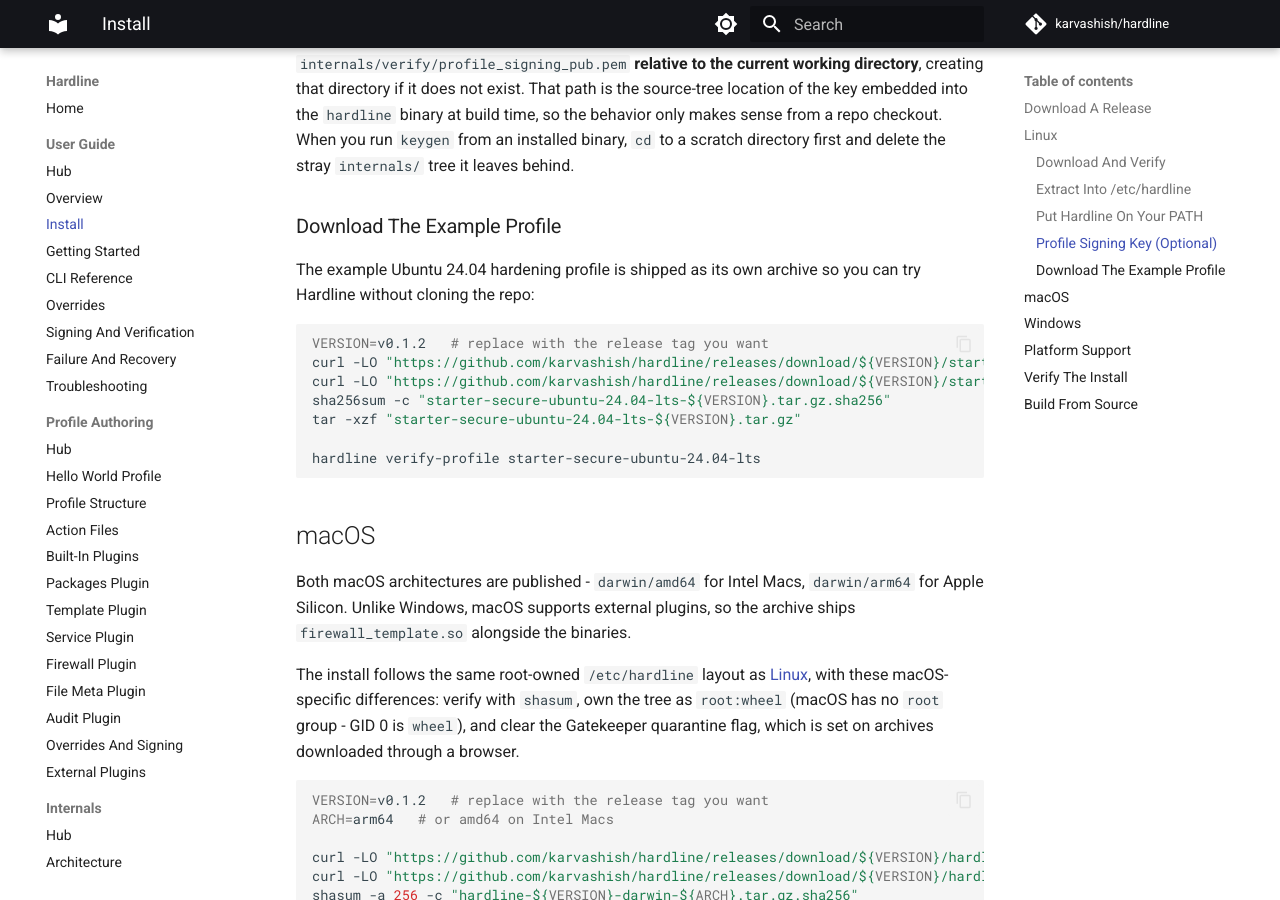
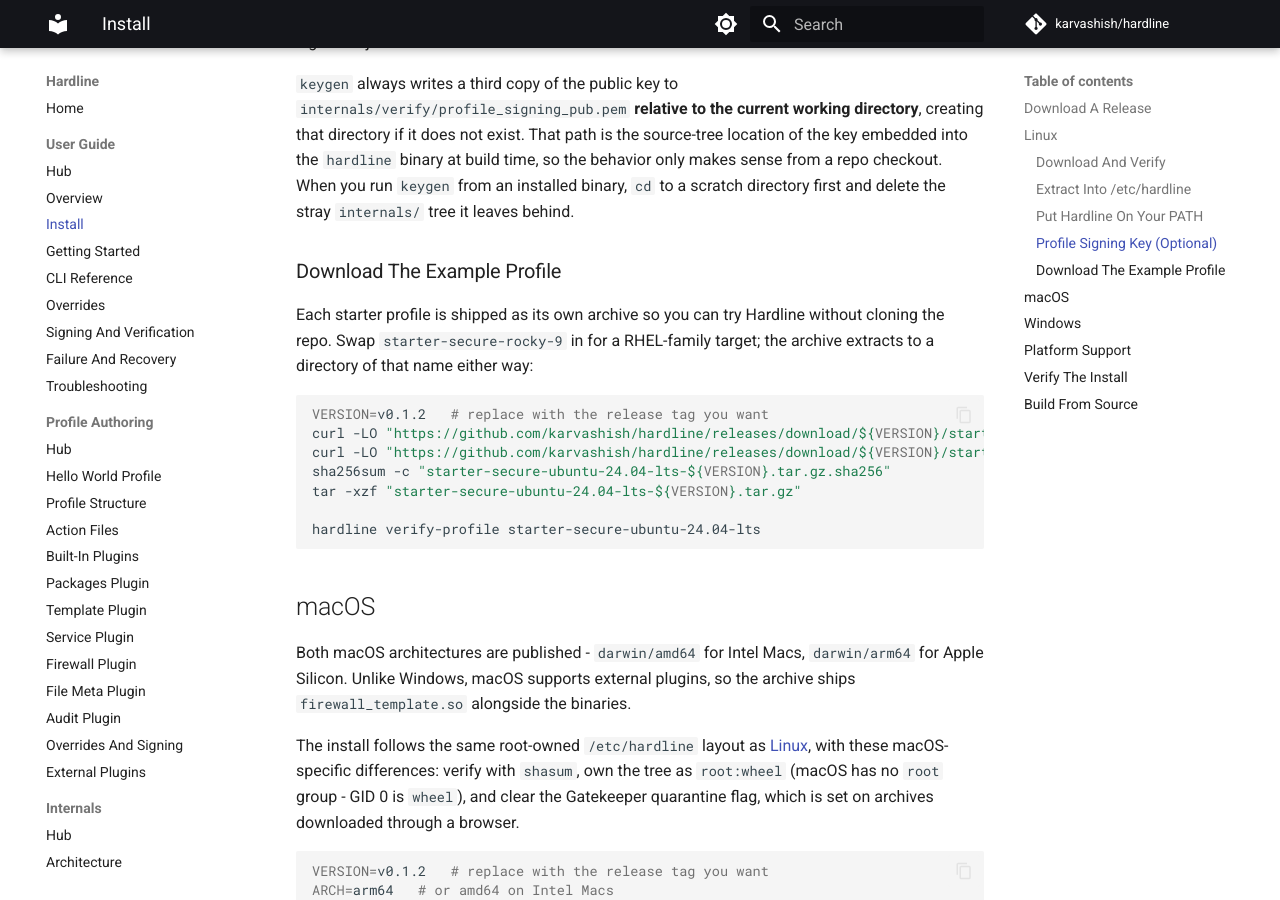
Before and after one commit to karvashish/hardline, an MkDocs documentation site: the page built from docs/users/install.md, in a window 1280 px wide and 900 px high, scrolled down 2541 px. Built offline with MkDocs 1.6.1 and Material for MkDocs 9.7.7, drawn with Linux system fonts in a browser that asks for light colours; comment, search, counter and statistics services are not loaded; some of the changed text lies outside the part shown.

Commit message:
Document the Rocky starter tarball in the install guide

````diff
--- a/docs/users/install.md
+++ b/docs/users/install.md
@@ -21,6 +21,7 @@ Each tag publishes seven archives. Pick the one that matches your machine:
 | `hardline-<tag>-windows-amd64.zip` | Windows on x86_64 |
 | `hardline-<tag>-windows-arm64.zip` | Windows on arm64 (Surface Pro X, Snapdragon X) |
 | `starter-secure-ubuntu-24.04-lts-<tag>.tar.gz` | The example Ubuntu 24.04 hardening profile |
+| `starter-secure-rocky-9-<tag>.tar.gz` | The example Rocky Linux 9 hardening profile |
 
 Every archive has a companion `.sha256` file published next to it. Always verify before extracting.
 
@@ -98,7 +99,7 @@ sudo chmod 0644 /etc/hardline/profile_signing_pub.pem
 
 ### Download The Example Profile
 
-The example Ubuntu 24.04 hardening profile is shipped as its own archive so you can try Hardline without cloning the repo:
+Each starter profile is shipped as its own archive so you can try Hardline without cloning the repo. Swap `starter-secure-rocky-9` in for a RHEL-family target; the archive extracts to a directory of that name either way:
 
 ```bash
 VERSION=v0.1.2   # replace with the release tag you want
````
